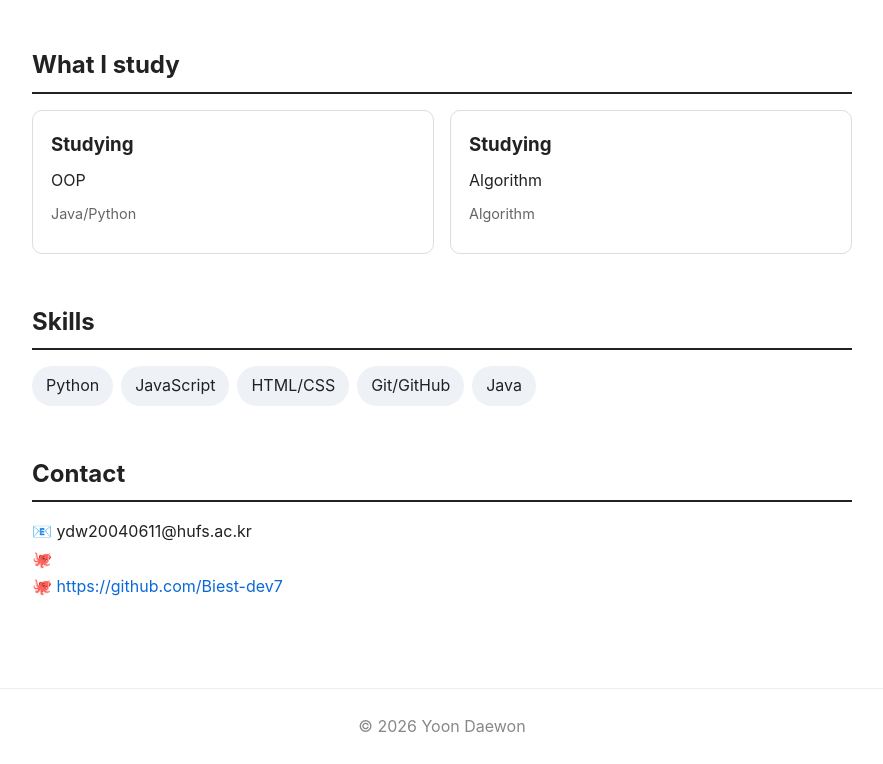
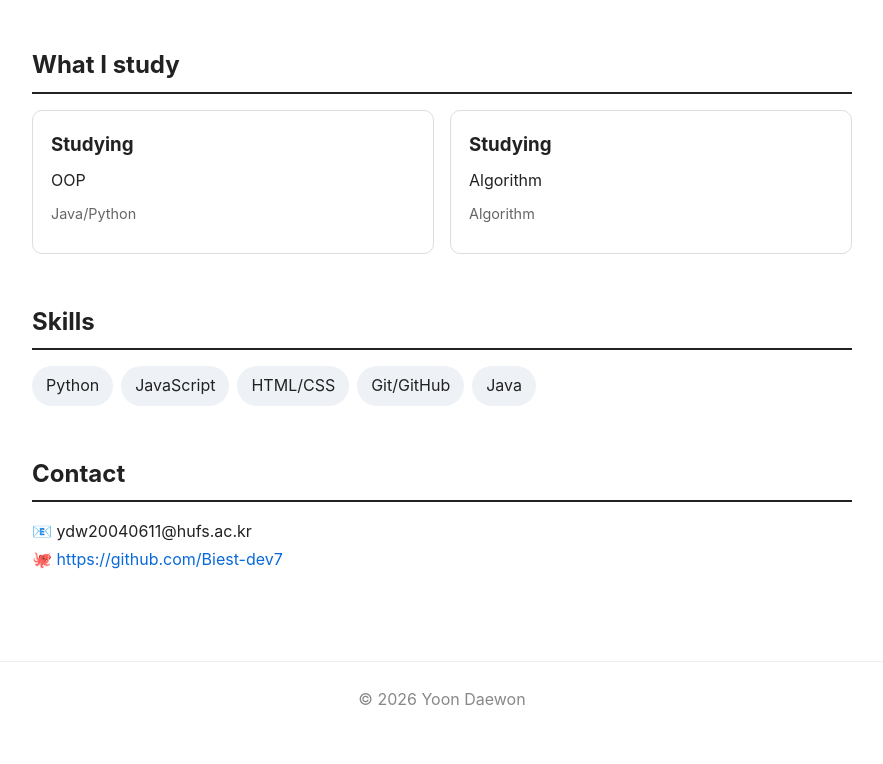
Before and after one commit to Biest-dev7/portfolio, a plain HTML site: page index.html in a window 1280 px wide. Shown: the part 439-1203 px from the top of the page, without its empty margins (198-1081 px from the left). After the commit the page ends 1176 px from the top, so only its background shows below. Drawn offline with Linux system fonts and the light colour scheme.

Commit message:
Fix HTML formatting and structure

```diff
--- a/index.html
+++ b/index.html
@@ -54,7 +54,7 @@
     <section id="contact">
       <h2>Contact</h2>
       <p>📧 ydw20040611@hufs.ac.kr</p>
-      <p>🐙 <p>🐙 <a href="https://github.com/Biest-dev7" target="_blank" rel="noopener noreferrer">https://github.com/Biest-dev7</a></p>
+      <p>🐙 <a href="https://github.com/Biest-dev7" target="_blank" rel="noopener noreferrer">https://github.com/Biest-dev7</a></p>
     </section>
   </main>
 
```
